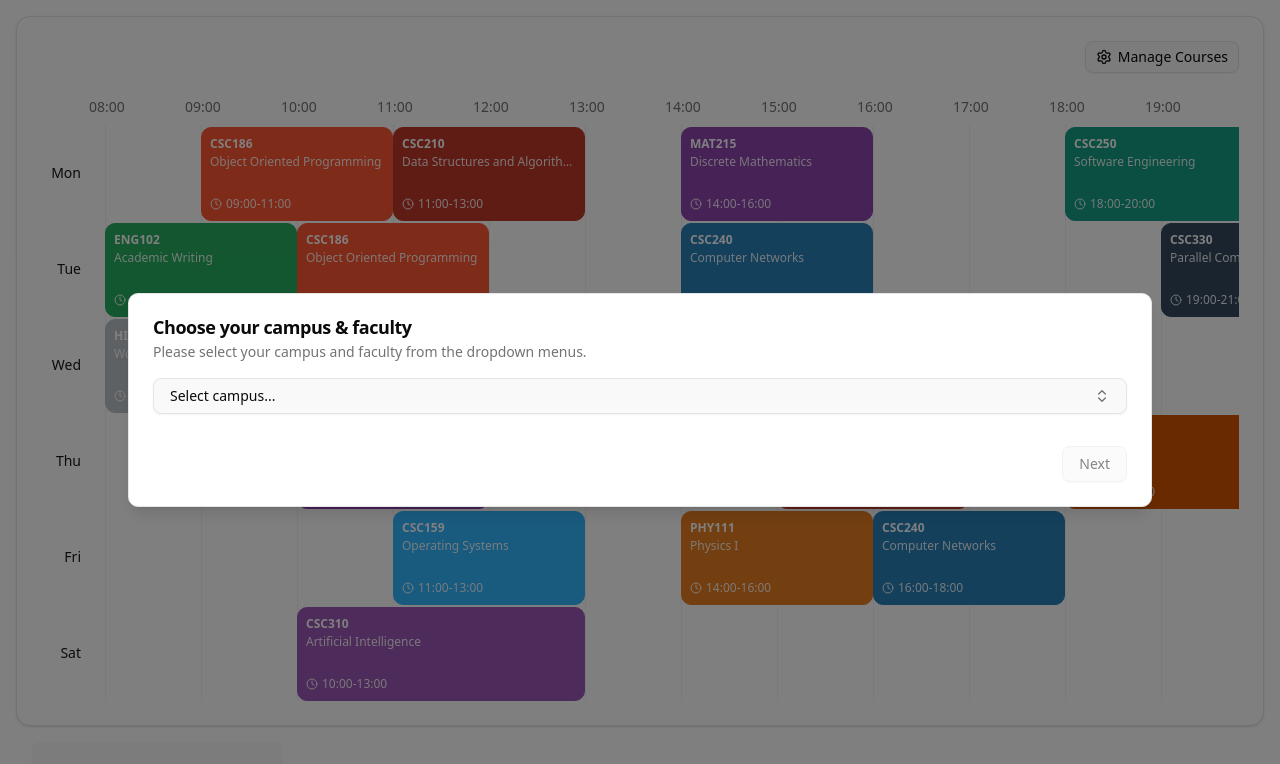
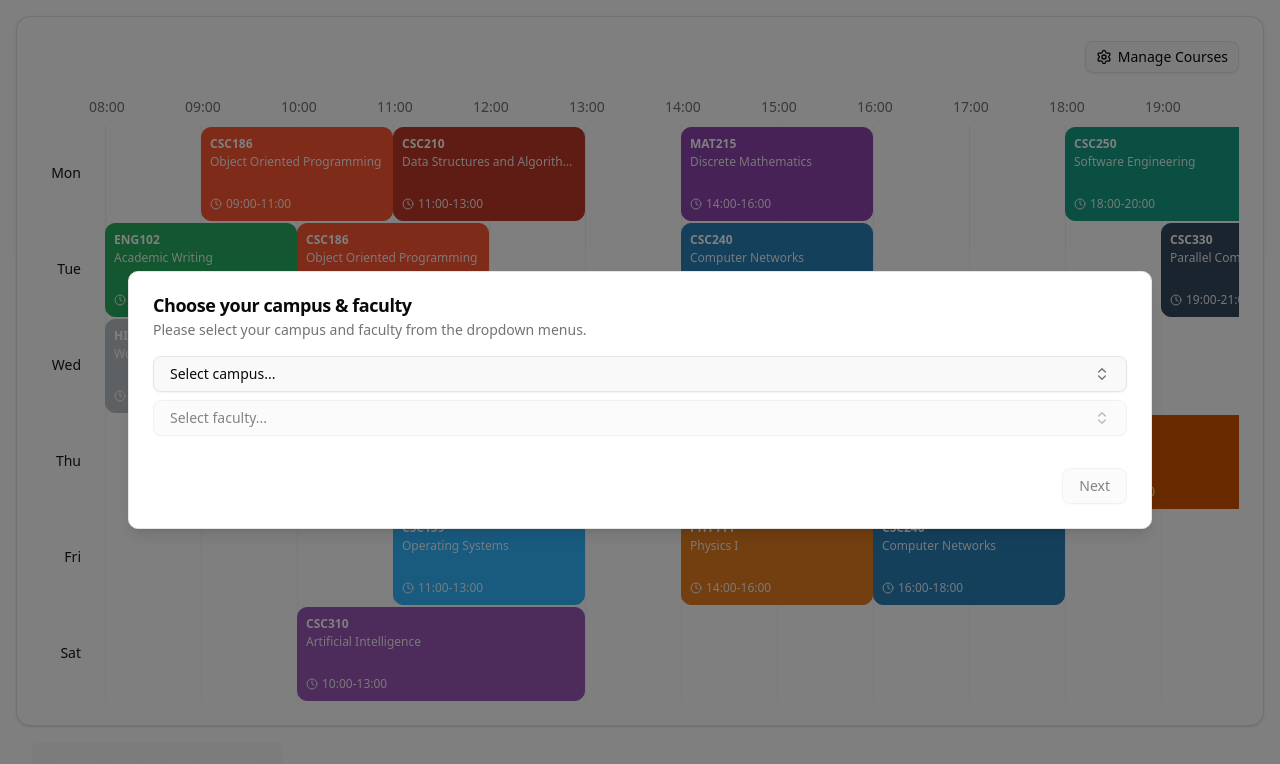
Before and after one commit to amsryq/weekview, a React (Vite) app: page / in a window 1280 px wide. Both pictures are taken after a click on the button "Import from Techno University". Shown: the top 764 px of the page. Built offline with nearby package versions, Linux system fonts and the light colour scheme.

Commit message:
feat(ui): Add loading state to Combobox

```diff
--- a/src/components/ui/shadcn-io/combobox/index.tsx
+++ b/src/components/ui/shadcn-io/combobox/index.tsx
@@ -1,7 +1,7 @@
 "use client";
 
 import { useControllableState } from "@radix-ui/react-use-controllable-state";
-import { ChevronsUpDownIcon, PlusIcon } from "lucide-react";
+import { ChevronsUpDownIcon, Loader2Icon, PlusIcon } from "lucide-react";
 import {
 	type ComponentProps,
 	createContext,
@@ -44,6 +44,8 @@ type ComboboxContextType = {
 	setWidth: (width: number) => void;
 	inputValue: string;
 	setInputValue: (value: string) => void;
+	loading: boolean;
+	loadingText?: string;
 };
 
 const ComboboxContext = createContext<ComboboxContextType>({
@@ -57,6 +59,8 @@ const ComboboxContext = createContext<ComboboxContextType>({
 	setWidth: () => undefined,
 	inputValue: "",
 	setInputValue: () => undefined,
+	loading: false,
+	loadingText: "Loading...",
 });
 
 export type ComboboxProps = ComponentProps<typeof Popover> & {
@@ -67,6 +71,8 @@ export type ComboboxProps = ComponentProps<typeof Popover> & {
 	onValueChange?: (value: string) => void;
 	open?: boolean;
 	onOpenChange?: (open: boolean) => void;
+	loading?: boolean;
+	loadingText?: string;
 };
 
 export const Combobox = ({
@@ -78,6 +84,8 @@ export const Combobox = ({
 	defaultOpen = false,
 	open: controlledOpen,
 	onOpenChange: controlledOnOpenChange,
+	loading = false,
+	loadingText = "Loading...",
 	...props
 }: ComboboxProps) => {
 	const [value, onValueChange] = useControllableState({
@@ -106,6 +114,8 @@ export const Combobox = ({
 				setWidth,
 				inputValue,
 				setInputValue,
+				loading,
+				loadingText,
 			}}
 		>
 			<Popover {...props} onOpenChange={onOpenChange} open={open} />
@@ -119,7 +129,8 @@ export const ComboboxTrigger = ({
 	children,
 	...props
 }: ComboboxTriggerProps) => {
-	const { value, data, type, setWidth } = useContext(ComboboxContext);
+	const { value, data, type, setWidth, loading, loadingText } =
+		useContext(ComboboxContext);
 	const ref = useRef<HTMLButtonElement>(null);
 
 	useEffect(() => {
@@ -148,12 +159,21 @@ export const ComboboxTrigger = ({
 			<Button variant="outline" {...props} ref={ref}>
 				{children ?? (
 					<span className="flex w-full items-center justify-between gap-2">
-						{(value && data.find((item) => item.value === value)?.label) ||
-							`Select ${type}...`}
-						<ChevronsUpDownIcon
-							className="shrink-0 text-muted-foreground"
-							size={16}
-						/>
+						{loading
+							? loadingText
+							: (value && data.find((item) => item.value === value)?.label) ||
+								`Select ${type}...`}
+						{loading ? (
+							<Loader2Icon
+								className="shrink-0 animate-spin text-muted-foreground"
+								size={16}
+							/>
+						) : (
+							<ChevronsUpDownIcon
+								className="shrink-0 text-muted-foreground"
+								size={16}
+							/>
+						)}
 					</span>
 				)}
 			</Button>
@@ -221,16 +241,25 @@ export const ComboboxInput = ({
 export type ComboboxListProps = ComponentProps<typeof CommandList>;
 
 export const ComboboxList = (props: ComboboxListProps) => (
-	<CommandList {...props} />
+	<CommandList aria-busy={useContext(ComboboxContext).loading} {...props} />
 );
 
 export type ComboboxEmptyProps = ComponentProps<typeof CommandEmpty>;
 
 export const ComboboxEmpty = ({ children, ...props }: ComboboxEmptyProps) => {
-	const { type } = useContext(ComboboxContext);
+	const { type, loading, loadingText } = useContext(ComboboxContext);
 
 	return (
-		<CommandEmpty {...props}>{children ?? `No ${type} found.`}</CommandEmpty>
+		<CommandEmpty {...props}>
+			{loading ? (
+				<span className="flex items-center gap-2 text-muted-foreground">
+					<Loader2Icon className="h-4 w-4 animate-spin" />
+					{loadingText}
+				</span>
+			) : (
+				(children ?? `No ${type} found.`)
+			)}
+		</CommandEmpty>
 	);
 };
 
@@ -273,10 +302,10 @@ export const ComboboxCreateNew = ({
 	children,
 	className,
 }: ComboboxCreateNewProps) => {
-	const { inputValue, type, onValueChange, onOpenChange } =
+	const { inputValue, type, onValueChange, onOpenChange, loading } =
 		useContext(ComboboxContext);
 
-	if (!inputValue.trim()) {
+	if (loading || !inputValue.trim()) {
 		return null;
 	}
 
--- a/src/lib/providers/techno-university-provider/importer-dialog.tsx
+++ b/src/lib/providers/techno-university-provider/importer-dialog.tsx
@@ -120,6 +120,8 @@ function CourseAndFacultySelectorDialog() {
 			<div className="flex flex-col gap-2 py-4">
 				<Combobox
 					type="campus"
+					loading={campusesLoading}
+					loadingText="Loading campuses..."
 					data={
 						campuses?.map(({ code, name }) => ({ value: code, label: name })) ||
 						[]
@@ -149,15 +151,13 @@ function CourseAndFacultySelectorDialog() {
 				</Combobox>
 
 				{campusesError && (
-					<div className="text-sm text-red-500">
-						{(campusesError as Error).message}
-					</div>
+					<div className="text-sm text-red-500">{campusesError.message}</div>
 				)}
 
-				{selectedCampus?.requiresFaculty && (
-					<>
 				<Combobox
 					type="faculty"
+					loading={facultiesLoading}
+					loadingText="Loading faculties..."
 					data={
 						faculties?.map(({ code: id, name }) => ({
 							value: id,
@@ -175,14 +175,14 @@ function CourseAndFacultySelectorDialog() {
 									? "cursor-not-allowed opacity-50"
 									: ""
 						}`}
-								disabled={facultiesLoading || !faculties}
+						disabled={
+							!selectedCampus?.requiresFaculty || facultiesLoading || !faculties
+						}
 					/>
 					<ComboboxContent>
 						<ComboboxInput />
 						<ComboboxEmpty>
-									{facultiesLoading
-										? "Loading faculties..."
-										: "No faculties found"}
+							{facultiesLoading ? "Loading faculties..." : "No faculties found"}
 						</ComboboxEmpty>
 						<ComboboxList>
 							<ComboboxGroup>
@@ -200,8 +200,6 @@ function CourseAndFacultySelectorDialog() {
 					<div className="text-sm text-red-500">
 						{(facultiesError as Error).message}
 					</div>
-						)}
-					</>
 				)}
 			</div>
 
```
Lines whose indentation alone changed are shown as unchanged.
